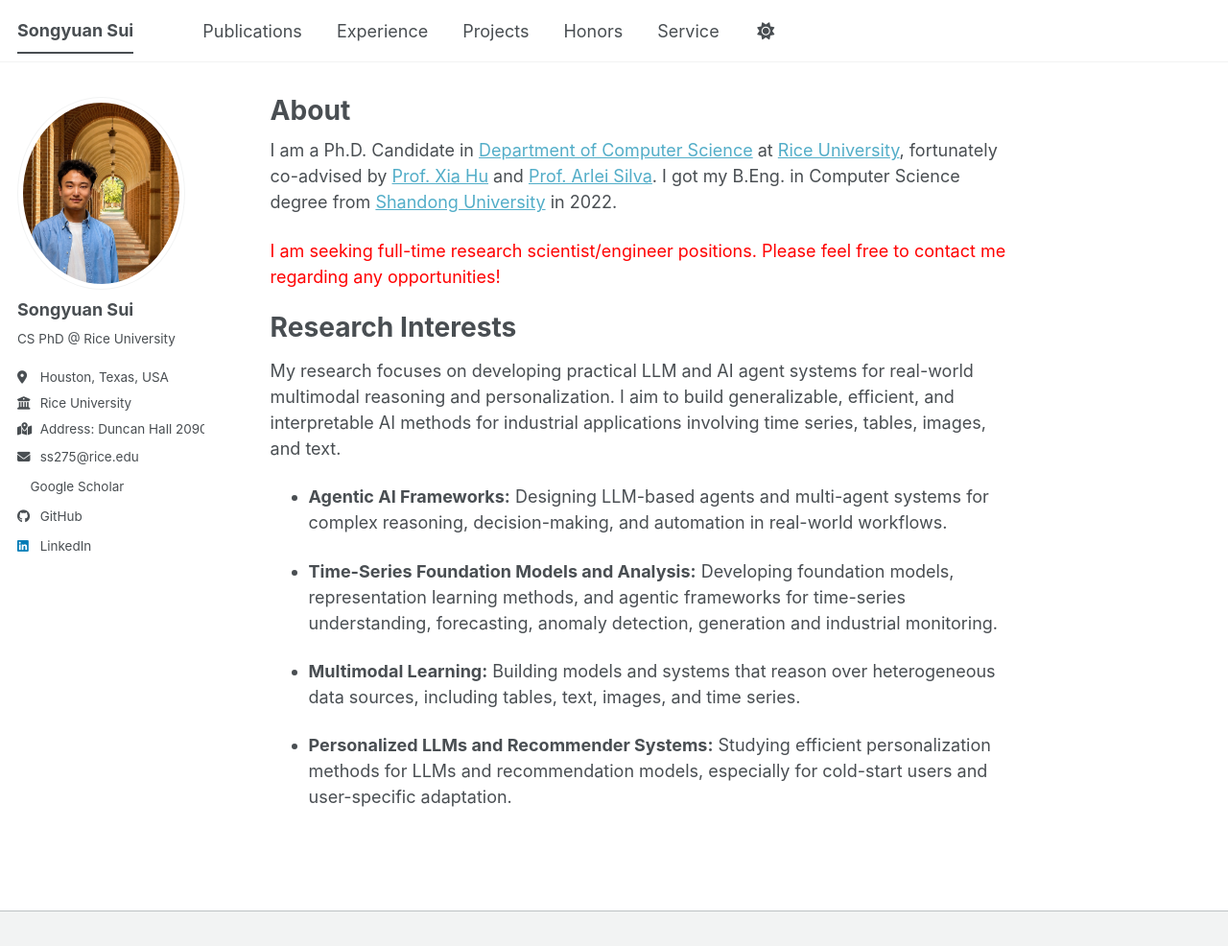
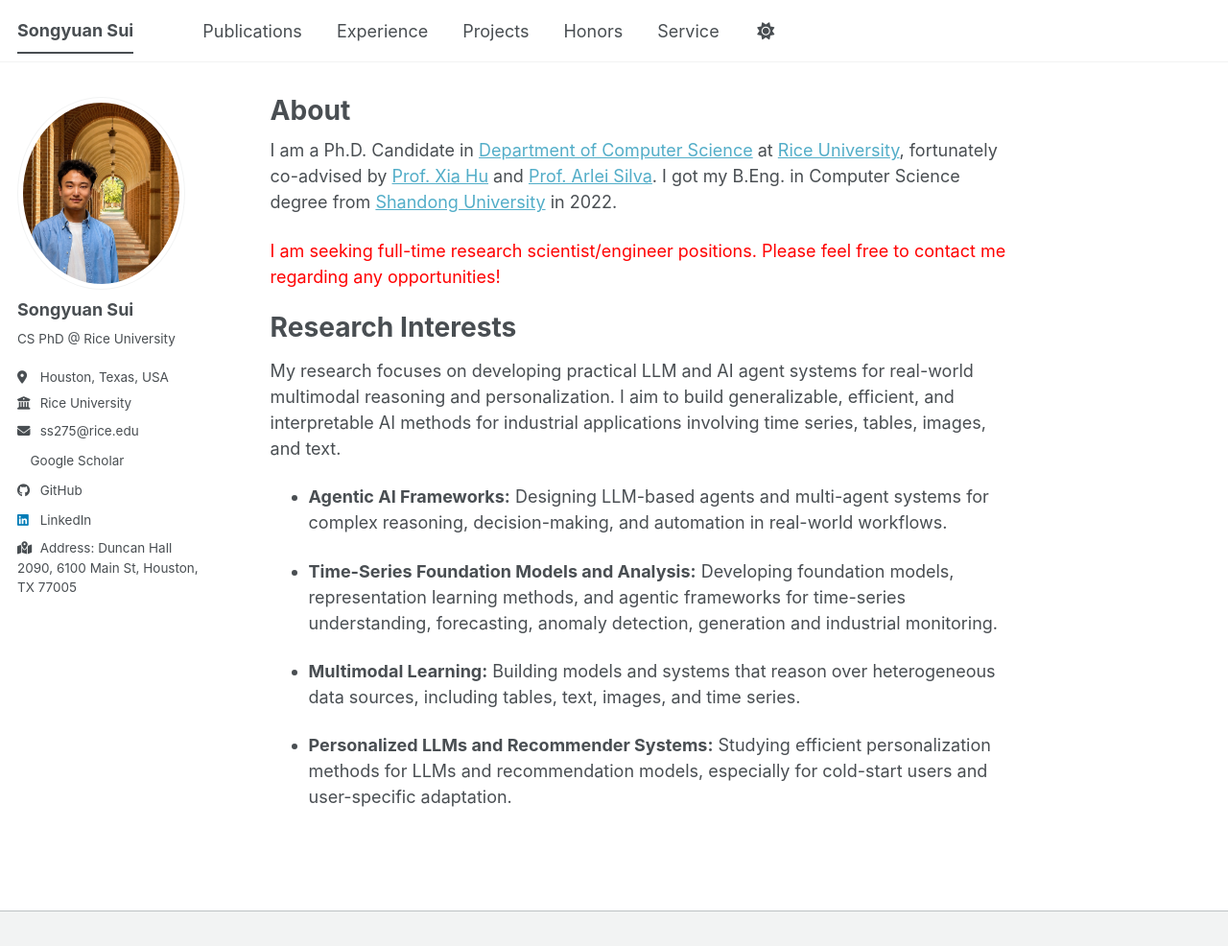
Before and after one commit to SongyuanSui/SongyuanSui.github.io, a Jekyll site: the page built from _pages/about.md, in a window 1280 px wide and 986 px high. Shown: the whole window at 96% size. Built offline with Jekyll 4.4.1, drawn with Linux system fonts in a browser that asks for light colours; a style sheet for code colours, icons or effects is not loaded.

Commit message:
adjsut address format

```diff
--- a/_includes/author-profile.html
+++ b/_includes/author-profile.html
@@ -29,9 +29,6 @@
       {% endif %}
       {% if author.employer %}
         <li class="author__desktop"><i class="fas fa-fw fa-building-columns icon-pad-right" aria-hidden="true"></i>{{ author.employer }}</li>
-      {% endif %}
-      {% if author.address %}
-        <li class="author__desktop"><i class="fas fa-fw fa-map-location-dot icon-pad-right" aria-hidden="true"></i>Address: {{ author.address }}</li>
       {% endif %}
       {% if author.uri %}
         <li><a href="{{ author.uri }}"><i class="fas fa-fw fa-link icon-pad-right" aria-hidden="true"></i>{{ site.data.ui-text[site.locale].website_label | default: "Website" }}</a></li>
@@ -132,6 +129,9 @@
       {% if author.linkedin %}
         <li><a href="https://www.linkedin.com/in/{{ author.linkedin }}"><i class="fab fa-fw fa-linkedin icon-pad-right" aria-hidden="true"></i>LinkedIn</a></li>
       {% endif %}
+      {% if author.address %}
+        <li class="author__desktop" style="white-space: normal; overflow-wrap: anywhere;"><i class="fas fa-fw fa-map-location-dot icon-pad-right" aria-hidden="true"></i>Address: {{ author.address }}</li>
+      {% endif %}
       {% if author.mastodon %}
         <li><a href="{{ author.mastodon }}"><i class="fab fa-fw fa-mastodon icon-pad-right" aria-hidden="true"></i>Mastodon</a></li>
       {% endif %}
```
